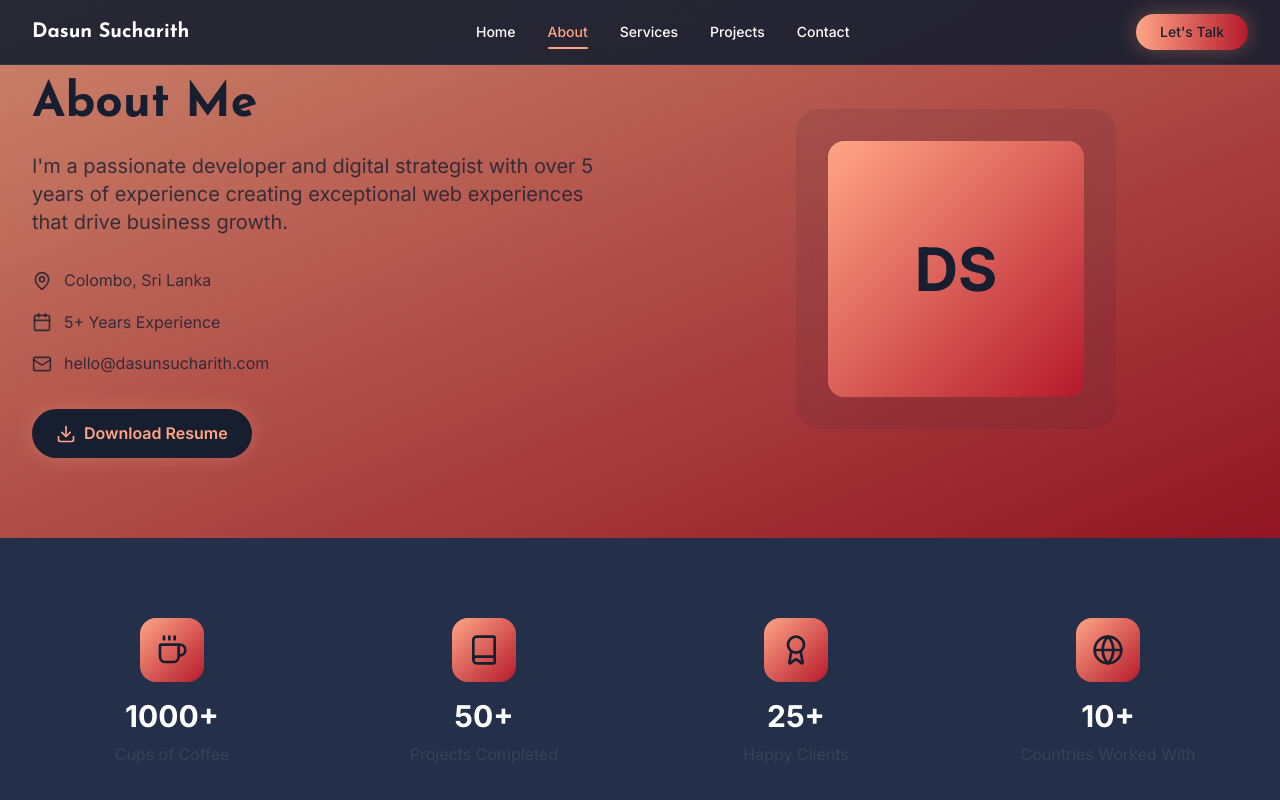
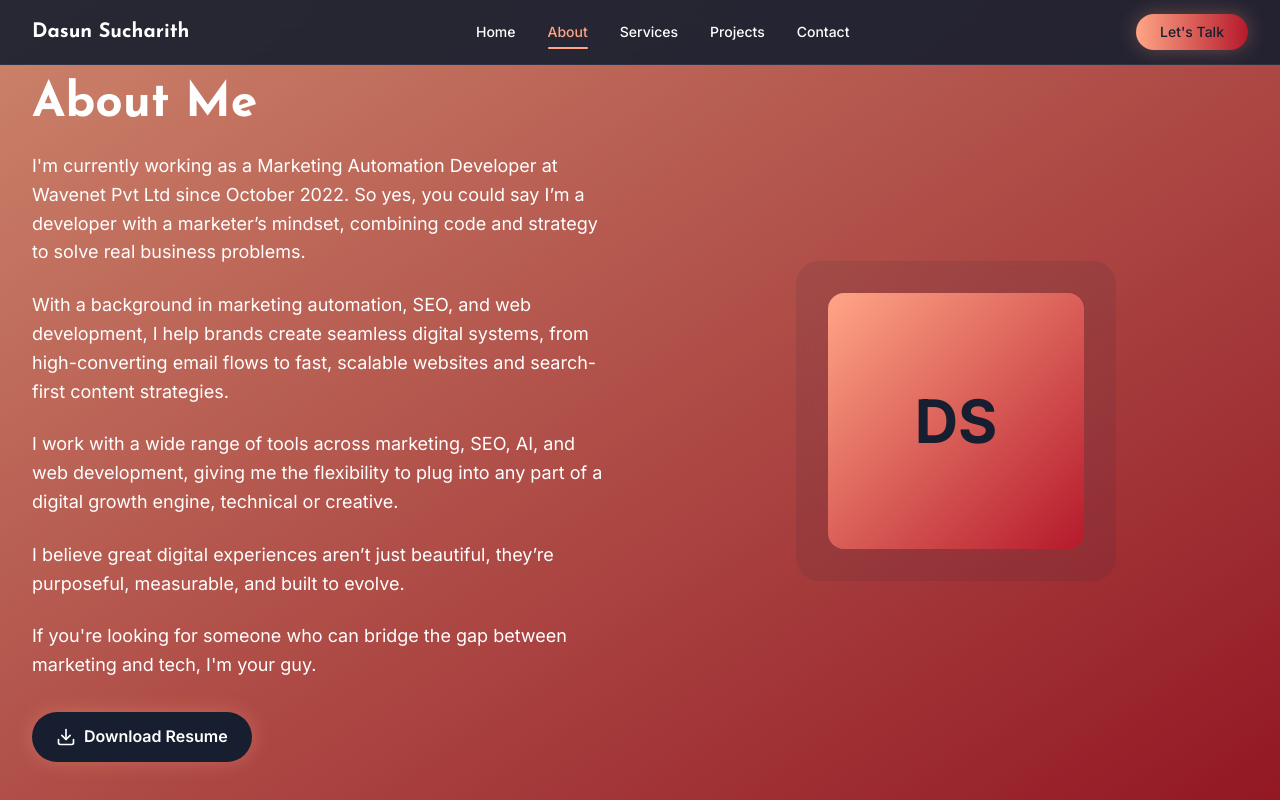
Before and after one commit to dasunsucharith/daunsucharith-me, a Next.js app: page /about in a window 1280 px wide. Shown: the top 800 px of the page. Built offline with nearby package versions, Linux system fonts and the light colour scheme.

Commit message:
style: update about hero text styling

```diff
--- a/app/about/page.tsx
+++ b/app/about/page.tsx
@@ -88,7 +88,7 @@ const AboutPage = () => {
   return (
     <div className="min-h-screen bg-brand-base">
       {/* Hero Section */}
-      <section className="relative py-20 bg-gradient-to-br from-brand-accent to-brand-strong text-brand-base overflow-hidden">
+      <section className="relative py-20 min-h-screen bg-gradient-to-br from-brand-accent to-brand-strong text-brand-base overflow-hidden flex items-center">
         <div className="absolute inset-0 bg-black/20"></div>
         <div className="relative z-10 max-w-7xl mx-auto px-6 lg:px-8">
           <div className="grid grid-cols-1 lg:grid-cols-2 gap-12 items-center">
@@ -97,29 +97,28 @@ const AboutPage = () => {
               animate={{ opacity: 1, x: 0 }}
               transition={{ duration: 0.8 }}
             >
-              <h1 className="text-4xl md:text-5xl font-bold mb-6">
+              <h1 className="text-4xl md:text-5xl font-bold mb-6 text-white">
                 About Me
               </h1>
-              <p className="text-xl mb-8 text-brand-base/80">
-                I'm a passionate developer and digital strategist with over 5 years of experience
-                creating exceptional web experiences that drive business growth.
+              <p className="text-[18px] mb-6 text-white">
+                I'm currently working as a Marketing Automation Developer at Wavenet Pvt Ltd since October 2022.
+                So yes, you could say I’m a developer with a marketer’s mindset, combining code and strategy to solve real business problems.
               </p>
-              <div className="space-y-4 text-brand-base/80">
-                <div className="flex items-center gap-3">
-                  <MapPin className="w-5 h-5" />
-                  <span>Colombo, Sri Lanka</span>
-                </div>
-                <div className="flex items-center gap-3">
-                  <Calendar className="w-5 h-5" />
-                  <span>5+ Years Experience</span>
-                </div>
-                <div className="flex items-center gap-3">
-                  <Mail className="w-5 h-5" />
-                  <span>hello@dasunsucharith.com</span>
-                </div>
-              </div>
+              <p className="text-[18px] mb-6 text-white">
+                With a background in marketing automation, SEO, and web development, I help brands create seamless digital systems, from high-converting email flows to fast, scalable websites and search-first content strategies.
+              </p>
+              <p className="text-[18px] mb-6 text-white">
+                I work with a wide range of tools across marketing, SEO, AI, and web development, giving me the flexibility to plug into any part of a digital growth engine, technical or creative.
+              </p>
+              <p className="text-[18px] mb-6 text-white">
+                I believe great digital experiences aren’t just beautiful, they’re purposeful, measurable, and built to evolve.
+              </p>
+              <p className="text-[18px] mb-8 text-white">
+                If you're looking for someone who can bridge the gap between marketing and tech, I'm your guy.
+              </p>
+              {/* Additional personal details removed per design update */}
               <motion.button
-                className="mt-8 bg-brand-base text-brand-accent px-6 py-3 rounded-full font-semibold flex items-center gap-2 hover:shadow-lg transition-shadow glow-primary"
+                className="mt-8 bg-brand-base text-white px-6 py-3 rounded-full font-semibold flex items-center gap-2 hover:shadow-lg transition-shadow glow-primary"
                 whileHover={{ scale: 1.02 }}
                 whileTap={{ scale: 0.98 }}
               >
```
